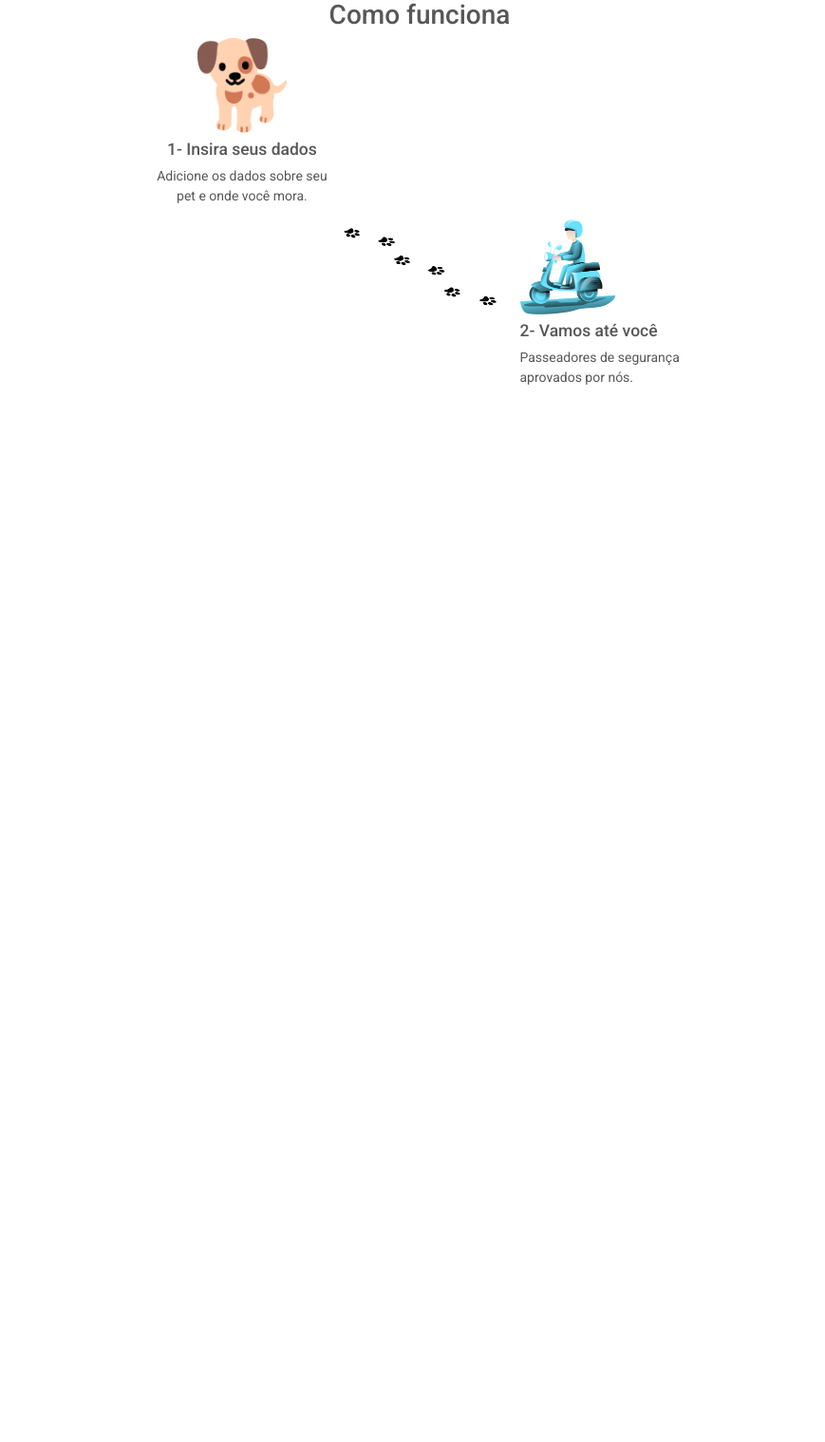
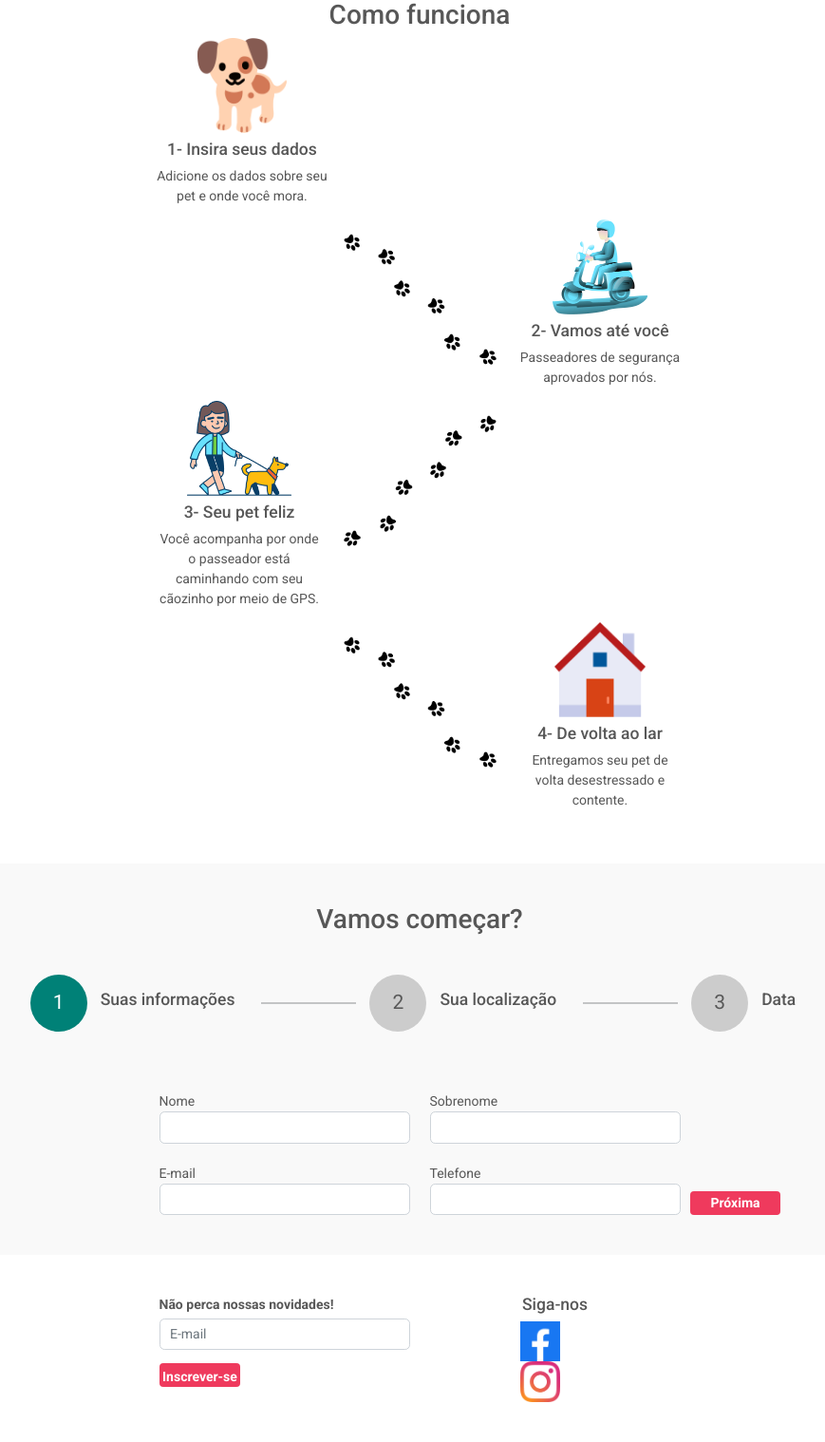
Before and after one commit to NogueiraMatos/figma-mysql-gulp, a PHP site: page / in a window 1280 px wide. Shown: the part 561-2079 px from the top of the page at 95% size, without its empty margins (198-1067 px from the left). Before the commit the page ends 966 px from the top, so only its background shows below. Run offline with PHP 8.4, Linux system fonts and the light colour scheme.

```diff
--- a/css/app.css
+++ b/css/app.css
@@ -18,16 +18,15 @@ a:hover {
   color: #339A92;
 }
 
-input {
-  border: none;
-  outline: none;
-}
-
 ul {
   list-style: none;
 }
 
 p {
+  color: #575757;
+}
+
+span {
   color: #575757;
 }
 
@@ -43,6 +42,10 @@ h5 {
   color: #575757;
 }
 
+label {
+  color: #575757;
+}
+
 .header {
   background-color: #FFF;
   height: 70px;
@@ -52,19 +55,6 @@ h5 {
 }
 .header_link {
   font-size: 1.2rem;
-}
-
-.main-image {
-  height: 32rem;
-  background: linear-gradient(rgba(0, 0, 0, 0.7), rgba(0, 0, 0, 0.2)), url("../header2.png");
-  background-position: 50%;
-  background-size: cover;
-  width: 100%;
-}
-@media (max-width: 576px) {
-  .main-image-logo {
-    width: 100%;
-  }
 }
 
 .link {
@@ -92,4 +82,54 @@ h5 {
   height: 100px;
 }
 
+.main_paws {
+  width: 100%;
+}
+.main_paws-rotate {
+  transform: rotateY(180deg);
+}
+
+.bg-secundary {
+  background-color: #F9F9F9;
+}
+
+.circle {
+  width: 60px;
+  height: 60px;
+  border-radius: 100%;
+  background-color: #008177;
+}
+.circle-inactive {
+  width: 60px;
+  height: 60px;
+  border-radius: 100%;
+  background-color: #cccccc;
+}
+
+.circles-steps-numbers {
+  color: #FFF;
+  font-size: 1.5rem;
+}
+.circles-steps-numbers-inactive {
+  font-size: 1.5rem;
+}
+
+.hr {
+  border-top: 2px solid;
+  width: 100px;
+  flex-shrink: 5;
+}
+
+.button {
+  height: 25px;
+  background-color: #EF3A5D;
+  border-radius: 4px;
+  border-style: none;
+  color: #FFF;
+}
+
+.social-medias-icons {
+  width: 42px;
+}
+
 /*# sourceMappingURL=app.css.map */
--- a/index.html
+++ b/index.html
@@ -25,21 +25,21 @@
                 <div class="col-9">
                     <img src="img/logo.png" alt="logo" class="header_logo mt-1">
                 </div>
-                <a href="#" class="col link">
+                <a href="#passear" class="col link">
                     <h2><b class="header_link">Passear</b></h2>
                 </a>
-                <a href="#" class="col link">
+                <a href="#como-funciona" class="col link">
                     <h2><b class="header_link">Sobre</b></h2>
                 </a>
-                <a href="#" class="col link">
+                <a href="#contato" class="col link">
                     <h2><b class="header_link">Contato</b></h2>
                 </a>
             </div>
         </div>
     </header>
     <main>
-        <section>
-            <div class="main_image mb-5">
+        <section class="mb-5">
+            <div class="main_image">
                 <div class="container">
                     <div class="row gx-1">
                         <div class="col-9"></div>
@@ -53,8 +53,8 @@
                 </div>
             </div>
         </section>
-        <section>
-            <h2 class="text-center font-weight-bold">Como funciona</h2>
+        <section class="mb-5">
+            <h2 class="text-center font-weight-bold" id="como-funciona">Como funciona</h2>
             <div class="container">
                 <div class="row gx-1">
                     <div class="col-3"></div>
@@ -66,25 +66,119 @@
                 </div>
                 <div class="row">
                     <div class="col-5"></div>
-
-                    <img src="img/patas.png" alt="cachorro" class="main_icon col-2">
-                    <div class="col-2">
-                        <div class="row"></div>
-                        <div class="row">
-                            <div class="col">
-                                <img src="img/como-funciona-2.png" alt="cachorro" class="main_icon">
+                    <div class="col-4">
+                        <div class="row text-center">
+                            <div class="col-6">
+                                <img src="img/patas.png" alt="patas" class="main_paws">
+                            </div>
+                            <div class="col-6">
+                                <img src="img/como-funciona-2.png" alt="moto" class="main_icon">
                                 <h5 class="mt-2">2- Vamos até você</h5>
                                 <p>Passeadores de segurança aprovados por nós.</p>
                             </div>
                         </div>
                     </div>
                 </div>
+                <div class="row">
+                    <div class="col-3"></div>
+                    <div class="col-4">
+                        <div class="row text-center">
+                            <div class="col-6">
+                                <img src="img/como-funciona-3.png" alt="passeio" class="main_icon">
+                                <h5 class="mt-2">3- Seu pet feliz</h5>
+                                <p>Você acompanha por onde o passeador está caminhando com seu cãozinho por meio de GPS.
+                                </p>
+                            </div>
+                            <div class="col-6">
+                                <img src="img/patas.png" alt="patas" class="main_paws main_paws-rotate">
+                            </div>
+                        </div>
+                    </div>
+                </div>
+                <div class="row">
+                    <div class="col-5"></div>
+                    <div class="col-4">
+                        <div class="row text-center">
+                            <div class="col-6">
+                                <img src="img/patas.png" alt="patas" class="main_paws">
+                            </div>
+                            <div class="col-6">
+                                <img src="img/como-funciona-4.png" alt="casa" class="main_icon">
+                                <h5 class="mt-2">4- De volta ao lar</h5>
+                                <p>Entregamos seu pet de volta desestressado e contente.</p>
+                            </div>
+                        </div>
+                    </div>
+                </div>
             </div>
         </section>
+        <section class="bg-secundary py-5" id="passear">
+            <div class="container">
+                <h2 class="text-center font-weight-bold mb-5">Vamos começar?</h2>
+                <div class="d-flex align-items-center justify-content-center pb-5">
+                    <div class="circle d-flex justify-content-center align-items-center">
+                        <span class="circles-steps-numbers">1</span>
+                    </div>
+                    <h5 class="px-3">Suas informações</h5>
+                    <hr class="hr mx-3">
+                    <div class="circle-inactive d-flex justify-content-center align-items-center">
+                        <span class="circles-steps-numbers-inactive">2</span>
+                    </div>
+                    <h5 class="px-3">Sua localização</h5>
+                    <hr class="hr mx-3">
+                    <div class="circle-inactive d-flex justify-content-center align-items-center">
+                        <span class="circles-steps-numbers-inactive">3</span>
+                    </div>
+                    <h5 class="px-3">Data</h5>
+                </div>
+
+                <div class="row py-4">
+                    <div class="col-3"></div>
+                    <div class="col-3">
+                        <label for="form_name">Nome</label>
+                        <input type="text" class="form-control form_input" id="form_name">
+                    </div>
+                    <div class="col-3">
+                        <label for="form_surname">Sobrenome</label>
+                        <input type="text" class="form-control form_input" id="form_surname">
+                    </div>
+                </div>
+                <div class="row">
+                    <div class="col-3"></div>
+                    <div class="col-3">
+                        <label for="form_email">E-mail</label>
+                        <input type="text" class="form-control form_input" id="form_email">
+                    </div>
+                    <div class="col-3">
+                        <label for="form_tel">Telefone</label>
+                        <input type="text" class="form-control form_input" id="form_tel">
+                    </div>
+                    <button type="submit" class="button col-1 align-self-end"><b>Próxima</b></button>
+                </div>
+            </div>
+        </section>
+        <footer id="contato">
+            <div class="container py-5">
+                <div class="row">
+                    <div class="col-3"></div>
+                    <div class="col-3">
+                        <label for="newsletter"><b>Não perca nossas novidades!</b></label>
+                        <input type="text" class="form-control form_input mb-3 mt-1" id="newsletter"
+                            placeholder="E-mail">
+                        <button type="submit" class="button p-1 align-self-end"><b>Inscrever-se</b></button>
+                    </div>
+                    <div class="col-1"></div>
+                    <div class="col-1">
+                        <h5 class="text-center">Siga-nos</h5>
+                        <a href="https://github.com/NogueiraMatos"><img src="img/facebook.png" alt="facebook"
+                                class="social-medias-icons"></a>
+                        <a href="https://github.com/NogueiraMatos"><img src="img/instagram.png" alt="instagram"
+                                class="social-medias-icons"></a>
+                    </div>
+                </div>
+            </div>
+        </footer>
     </main>
 </body>
 
 </html>
-
-<!-- <a href="https://github.com/NogueiraMatos"><i class="fa-brands fa-facebook mx-3 fs-4"></i></a>
-<a href="https://github.com/NogueiraMatos"><i class="fa-brands fa-instagram fs-4"></i></a> -->
--- a/sass/1-base/_reset.sass
+++ b/sass/1-base/_reset.sass
@@ -17,14 +17,17 @@ a
   &:hover
     color: variables.$primary-color_lighter
 
-input
-  border: none
-  outline: none
+// input
+//   border: none
+//   outline: none
 
 ul
   list-style: none
 
 p
+  color: variables.$text-color
+
+span
   color: variables.$text-color
 
 h2
@@ -35,3 +38,8 @@ h3
 
 h5
   color: variables.$text-color
+
+label
+  color: variables.$text-color
+
+// Próxima vez adicionar tipografia aqui, com tamanho e cor.
--- a/sass/1-base/_variables.sass
+++ b/sass/1-base/_variables.sass
@@ -3,5 +3,9 @@ $primary-color: #008177
 $primary-color_lighter: #339A92
 $secundary-color: #EF3A5D
 $secundary-color_lighter: #F2617D
+$secundary-color_darker: #BF2E4A
 $light-color: #FFF
 $light-color_darker: #F9F9F9
+$light-color_darkerness: #cccccc
+
+// Próxima vez colocar tamanhos de fonte como variáveis também
--- /dev/null
+++ b/sass/2-layouts/_footer.sass
@@ -0,0 +1,6 @@
+@use '../1-base/variables'
+@use '../1-base/base-mixins'
+@use 'layouts-mixins'
+
+.social-medias-icons
+    width: 42px
--- a/sass/2-layouts/_header.sass
+++ b/sass/2-layouts/_header.sass
@@ -10,15 +10,5 @@
   &_link
     font-size: 1.2rem
 
-.main-image
-  height: 32rem
-  background: linear-gradient(rgba(0, 0, 0, 0.7), rgba(0, 0, 0, 0.2)), url("../header2.png")
-  background-position: 50%
-  background-size: cover
-  width: 100%
-  &-logo
-    @include base-mixins.mobile
-      width: 100%
-
 .link
   @include layouts-mixins.link-decoration
--- a/sass/2-layouts/_main.sass
+++ b/sass/2-layouts/_main.sass
@@ -9,7 +9,44 @@
   width: 100%
 
 .main_popup-bg
-    background-color: variables.$light-color_darker
+  background-color: variables.$light-color_darker
 
 .main_icon
-    height: 100px
+  height: 100px
+
+.main_paws
+  width: 100%
+  &-rotate
+    transform: rotateY(180deg)
+
+.bg-secundary
+  background-color: variables.$light-color_darker
+
+.circle
+  width: 60px
+  height: 60px
+  border-radius: 100%
+  background-color: variables.$primary-color
+  &-inactive
+    width: 60px
+    height: 60px
+    border-radius: 100%
+    background-color: variables.$light-color_darkerness
+
+.circles-steps-numbers
+  color: variables.$light-color
+  font-size: 1.5rem
+  &-inactive
+    font-size: 1.5rem
+
+.hr
+  border-top: 2px solid
+  width: 100px
+  flex-shrink: 5
+
+.button
+  height: 25px
+  background-color: variables.$secundary-color
+  border-radius: 4px
+  border-style: none
+  color: variables.$light-color
--- a/sass/2-layouts/layouts.sass
+++ b/sass/2-layouts/layouts.sass
@@ -1,2 +1,3 @@
 @use 'header'
 @use 'main'
+@use 'footer'
```
Also changed, not shown: img/facebook.png (added), img/instagram.png (added), img/linha.png (added), 1 other file.
